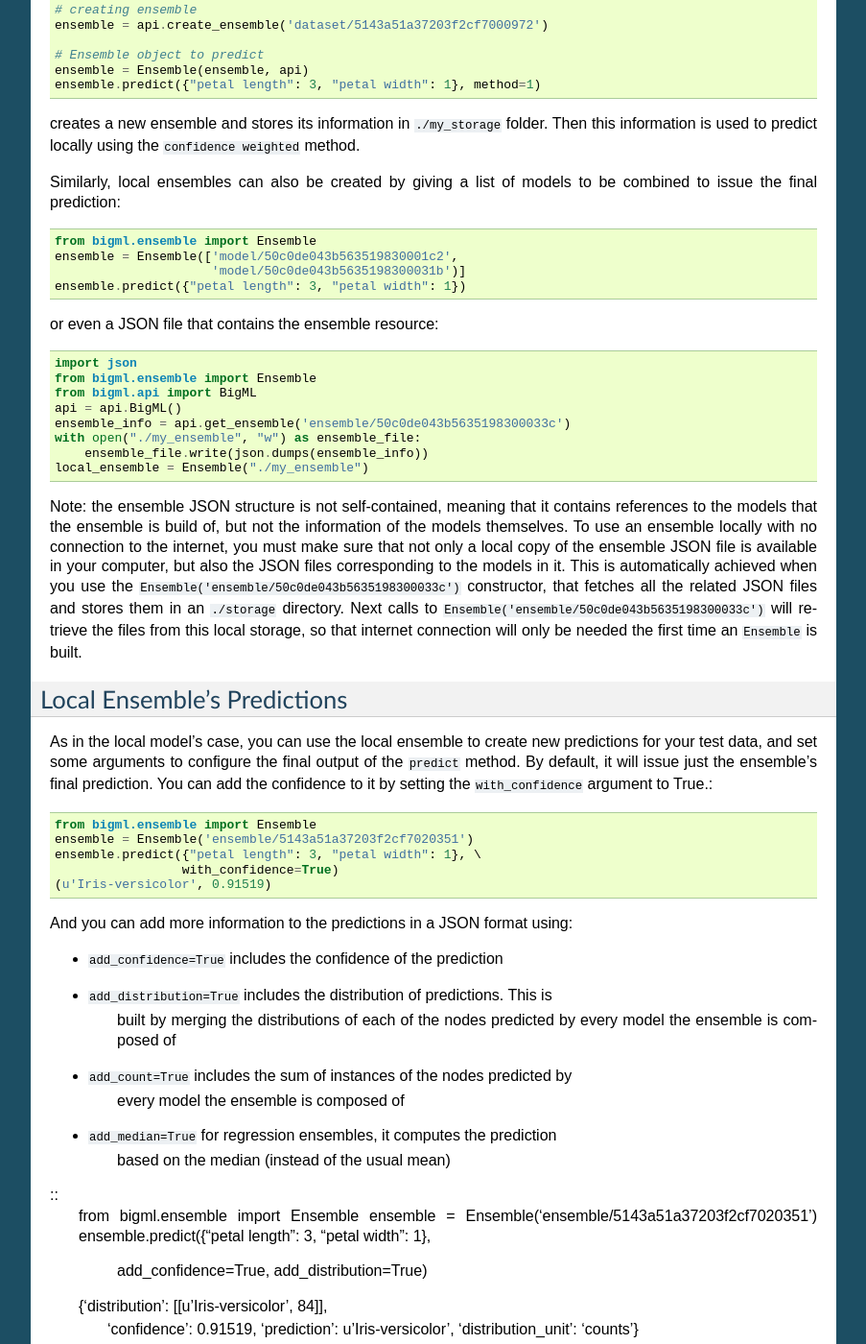
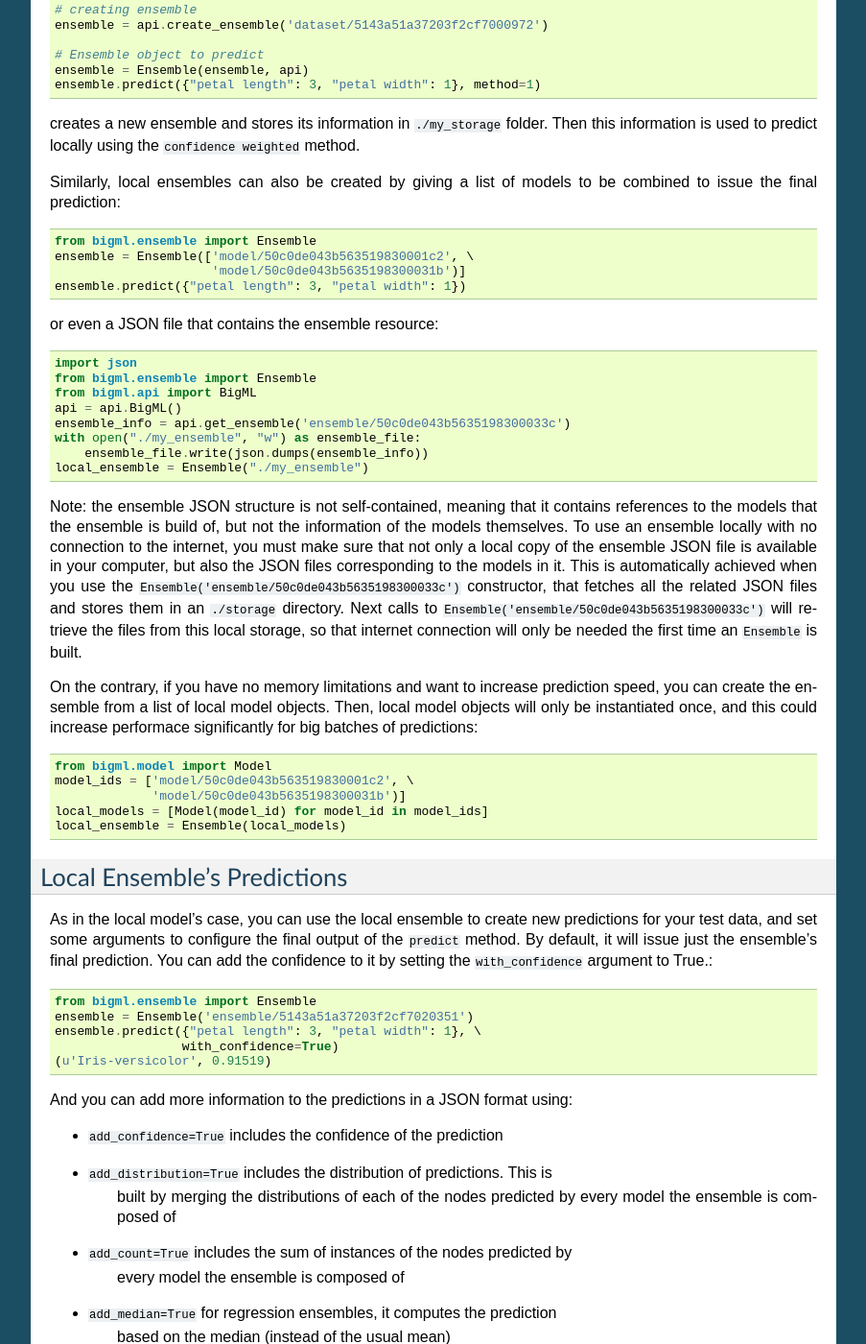
Before and after one commit to bigmlcom/python, a Sphinx documentation site: the page built from docs/index.rst, in a window 1280 px wide and 1400 px high, scrolled down 31668 px. Shown: the whole window at 96% size, without its empty margins (198-1101 px from the left). Built offline with Sphinx 7.4.7, drawn with Linux system fonts in a browser that asks for light colours; some of the changed text lies outside the part shown.

Commit message:
Adding new test, docs and version to Ensemble from local model list

```diff
--- a/HISTORY.rst
+++ b/HISTORY.rst
@@ -2,6 +2,12 @@
 
 History
 -------
+
+2.2.0 (2015-02-26)
+~~~~~~~~~~~~~~~~~~
+
+- Adding lists of local models as we argument for the local ensemble
+  constructor.
 
 2.1.0 (2015-02-22)
 ~~~~~~~~~~~~~~~~~~
--- a/bigml/__init__.py
+++ b/bigml/__init__.py
@@ -1 +1 @@
-__version__ = '2.1.0'
+__version__ = '2.2.0'
--- a/docs/index.rst
+++ b/docs/index.rst
@@ -2020,7 +2020,7 @@ Similarly, local ensembles can also be created by giving a list of models to be
 combined to issue the final prediction::
 
     from bigml.ensemble import Ensemble
-    ensemble = Ensemble(['model/50c0de043b563519830001c2',
+    ensemble = Ensemble(['model/50c0de043b563519830001c2', \
                          'model/50c0de043b5635198300031b')]
     ensemble.predict({"petal length": 3, "petal width": 1})
 
@@ -2047,6 +2047,19 @@ all the related JSON files and stores them in an ``./storage`` directory. Next
 calls to ``Ensemble('ensemble/50c0de043b5635198300033c')`` will retrieve the
 files from this local storage, so that internet connection will only be needed
 the first time an ``Ensemble`` is built.
+
+On the contrary, if you have no memory limitations and want to increase
+prediction speed, you can create the ensemble from a list of local model
+objects. Then, local model objects will only be instantiated once, and
+this could increase performace significantly for big batches of predictions::
+
+    from bigml.model import Model
+    model_ids = ['model/50c0de043b563519830001c2', \
+                 'model/50c0de043b5635198300031b')]
+    local_models = [Model(model_id) for model_id in model_ids]
+    local_ensemble = Ensemble(local_models)
+
+
 
 Local Ensemble's Predictions
 ----------------------------
```
Also changed, not shown: 3 other files.
